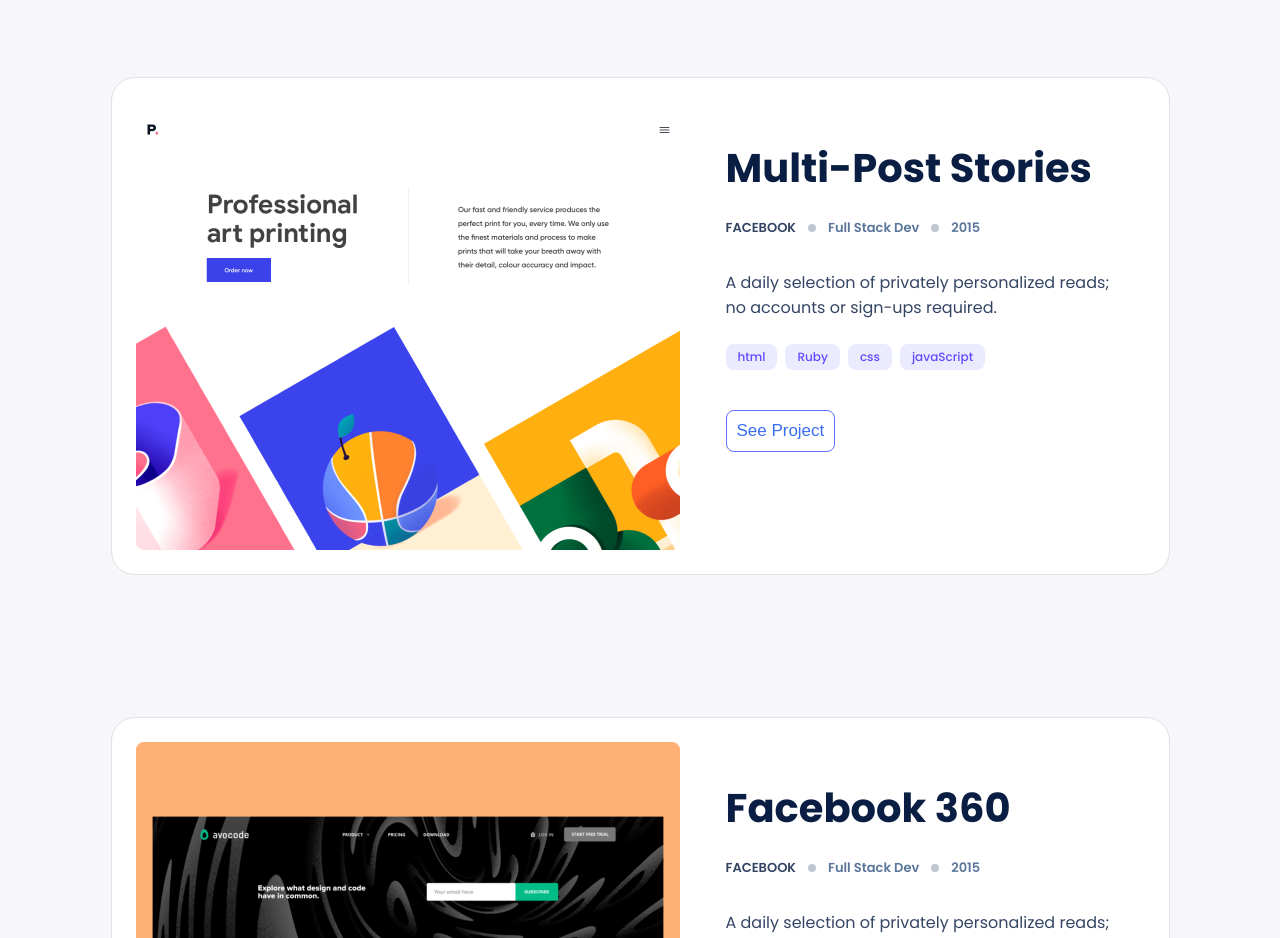
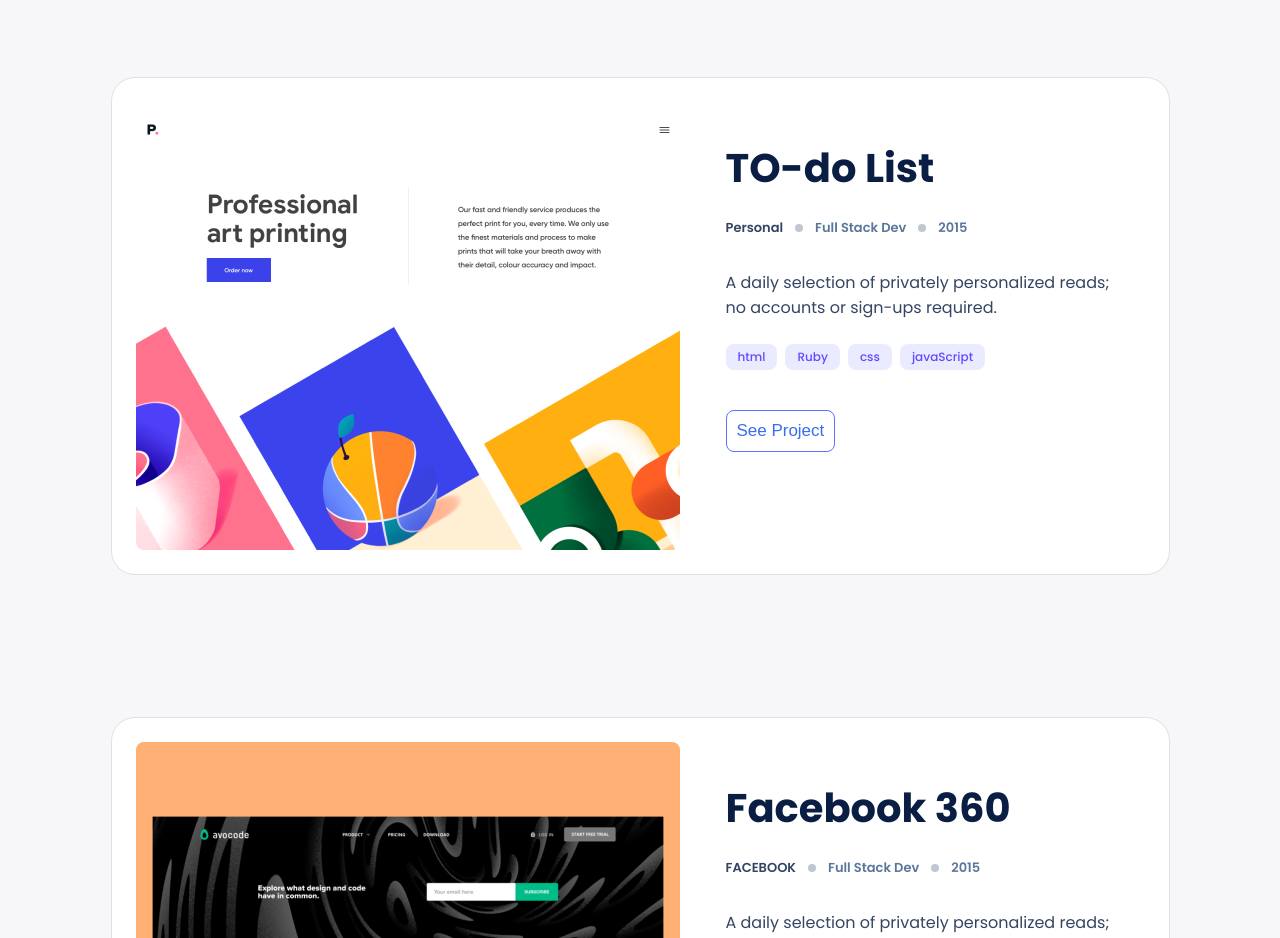
Before and after one commit to UbdaNam/Portfolio, a website: page index.html in a window 1280 px wide. Shown: the part 1640-2578 px from the top of the page. Drawn offline with nearby package versions, Linux system fonts and the light colour scheme.

```diff
--- a/index.js
+++ b/index.js
@@ -34,8 +34,8 @@
   },
   {
     id: 2,
-    name: 'Multi-Post Stories',
-    company: 'FACEBOOK',
+    name: 'TO-do List',
+    company: 'Personal',
     role: 'Full Stack Dev',
     year: '2015',
     Description: 'Experimental content creation feature that allows users to add to an existing story over the course of a day without spamming their friends.',
@@ -43,7 +43,7 @@
     FeaturedDesktopImage: 'images/Portoflio Card/Snapshoot Portfolio_2.png',
     FeaturedMobileImage: 'images/Snapshoot Portfolio 2.png',
     liveVersionLink: 'https://ubdanam.github.io/Portfolio/',
-    sourceLink: 'https://github.com/UbdaNam/Portfolio/tree/Add-project-details',
+    sourceLink: 'https://github.com/UbdaNam/To-Do-list',
     fullDescription: 'Lorem Ipsum is simply dummy text of the printing and typesetting industry. Lorem Ipsum has been the industry\'s standard dummy text ever since the 1500s, when an unknown printer took a galley of type and scrambled it 1960s with the releaLorem Ipsum is simply dummy text of the printing and typesetting industry. Lorem Ipsum has been the industry\'s standard dummy text ever since the 1500s, when an unknown printer took a galley of type and scrambled it 1960s with the releorem Ipsum is simply dummy text of the printing and typesetting industry. Lorem Ipsum han printer took a galley of type and scrambled it 1960s with the releawn printer took a galley of type and scrambled it 1960s with the releaLorem Ipsum is simply dummy text of the printing and typesetting industry. Lorem Ipsum has been the industry\'s standard dummy text ever since the 1500s, when an unknown printer took a galley of type and scrambled it 1960s with the relea',
     fullTechStacks: ['html', 'css', 'javaScript', 'github', 'ruby', 'Bootstraps'],
   },
--- a/styles.css
+++ b/styles.css
@@ -65,7 +65,6 @@
   left: 0;
   bottom: 0;
   background-color: rgba(60, 94, 215, 0.826);
-  mix-blend-mode: multiply;
   backdrop-filter: blur(8px);
 }
 
```
